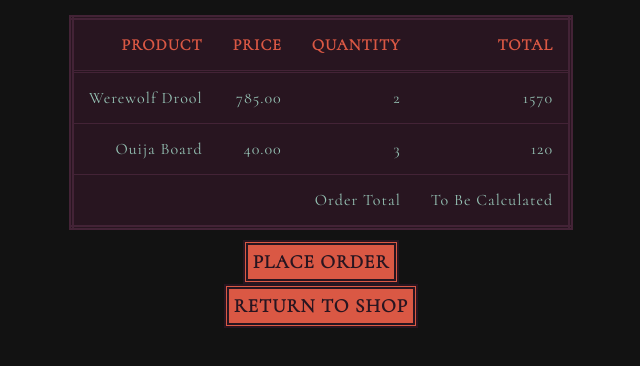
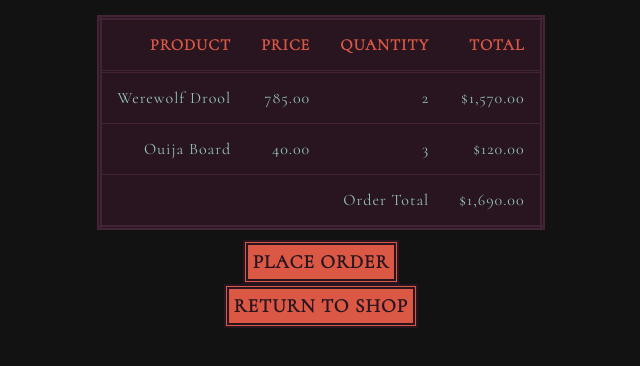
Before and after one commit to ian-ch-jsx/lab-06-e-commerce-site, a website with bundled scripts: page cart/index.html in a window 1280 px wide. Shown: the part 254-620 px from the top of the page, without its empty margins (319-959 px from the left). Built offline with nearby package versions, Linux system fonts and the light colour scheme.

Commit message:
calculateOrderTotal and toUSD implemented.

```diff
--- a/cart/cart.js
+++ b/cart/cart.js
@@ -1,7 +1,8 @@
 import { products } from '../data/products.js';
 import { cart } from '../data/cart-data.js';
-import { findByID } from '../utils.js';
+import { calculateOrderTotal, findByID, toUSD } from '../utils.js';
 import { renderLineItem } from '../render-line-items.js';
+
 
 const tbody = document.getElementById('table-body');
 
@@ -11,3 +12,7 @@ for (let cartItem of cart){
     const tr = renderLineItem(cartItem, productsData);
     tbody.appendChild(tr);
 }
+
+const orderTotal = calculateOrderTotal(cart, products);
+const tdOrderTotal = document.getElementById('total');
+tdOrderTotal.textContent = toUSD(orderTotal);
--- a/cart/index.html
+++ b/cart/index.html
@@ -27,7 +27,7 @@
         <td></td>
         <td></td>
         <td>Order Total</td>
-        <td>To Be Calculated</td>
+        <td id="total">To Be Calculated</td>
     </tfoot>
     </table>
     <button id="place-order">Place Order</button>
--- a/render-line-items.js
+++ b/render-line-items.js
@@ -1,3 +1,5 @@
+import { toUSD } from './utils.js';
+
 export function renderLineItem(cartItem, productsData) {
     const tr = document.createElement('tr');
 
@@ -11,7 +13,9 @@ export function renderLineItem(cartItem, productsData) {
     tdQty.textContent = cartItem.qty;
 
     const tdTotal = document.createElement('td');
-    tdTotal.textContent = cartItem.qty * productsData.price;
+    // tdTotal.textContent = cartItem.qty * productsData.price;
+    const total = cartItem.qty * productsData.price;
+    tdTotal.textContent = toUSD(total);
 
     tr.append(tdName, tdPrice, tdQty, tdTotal);
 
--- a/utils.js
+++ b/utils.js
@@ -5,3 +5,16 @@ export function findByID(id, items){
         }
     }
 }
+
+export function calculateOrderTotal(cart, products) {
+    let orderTotal = 0;
+    for (let item of cart){
+        const product = findByID(item.id, products);
+        orderTotal = orderTotal + product.price * item.qty;
+    }
+    return orderTotal;
+}
+
+export function toUSD(number){
+    return number.toLocaleString('en-us', { style: 'currency', currency: 'USD' });
+}
```
